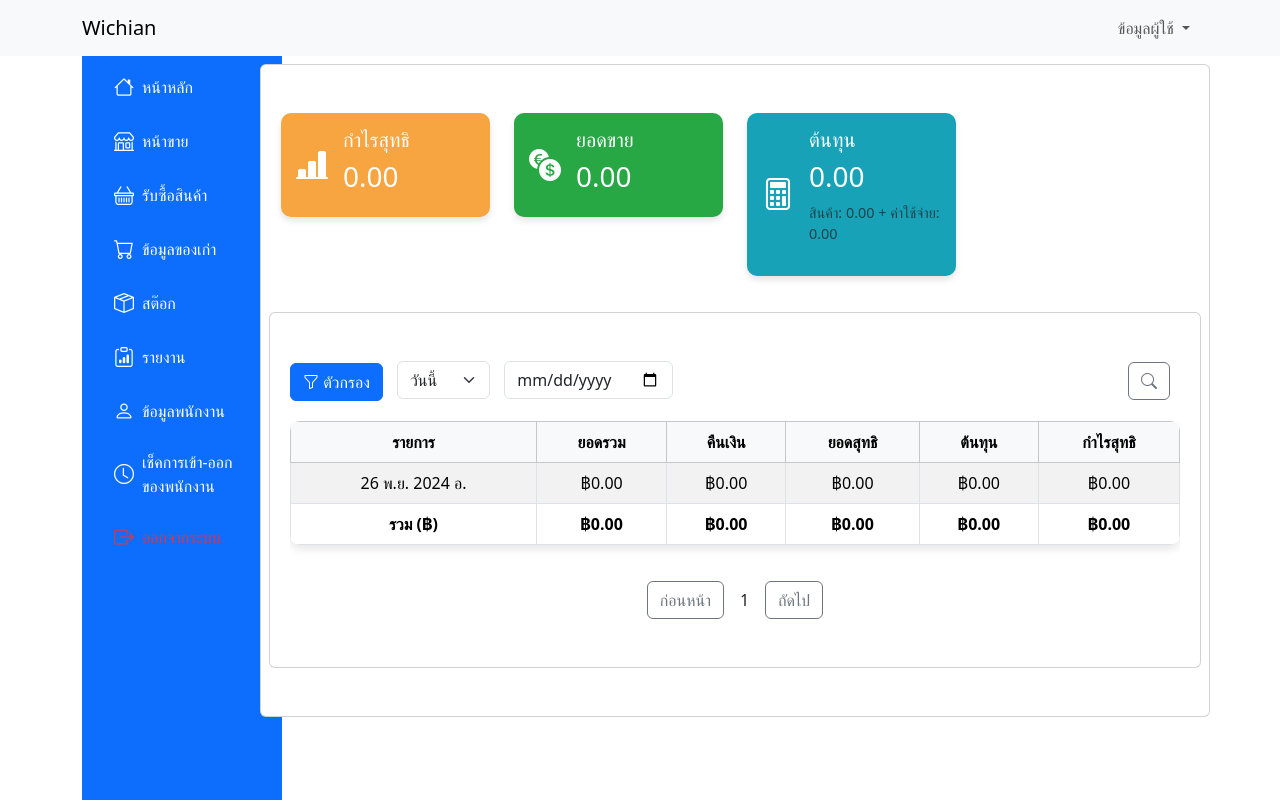
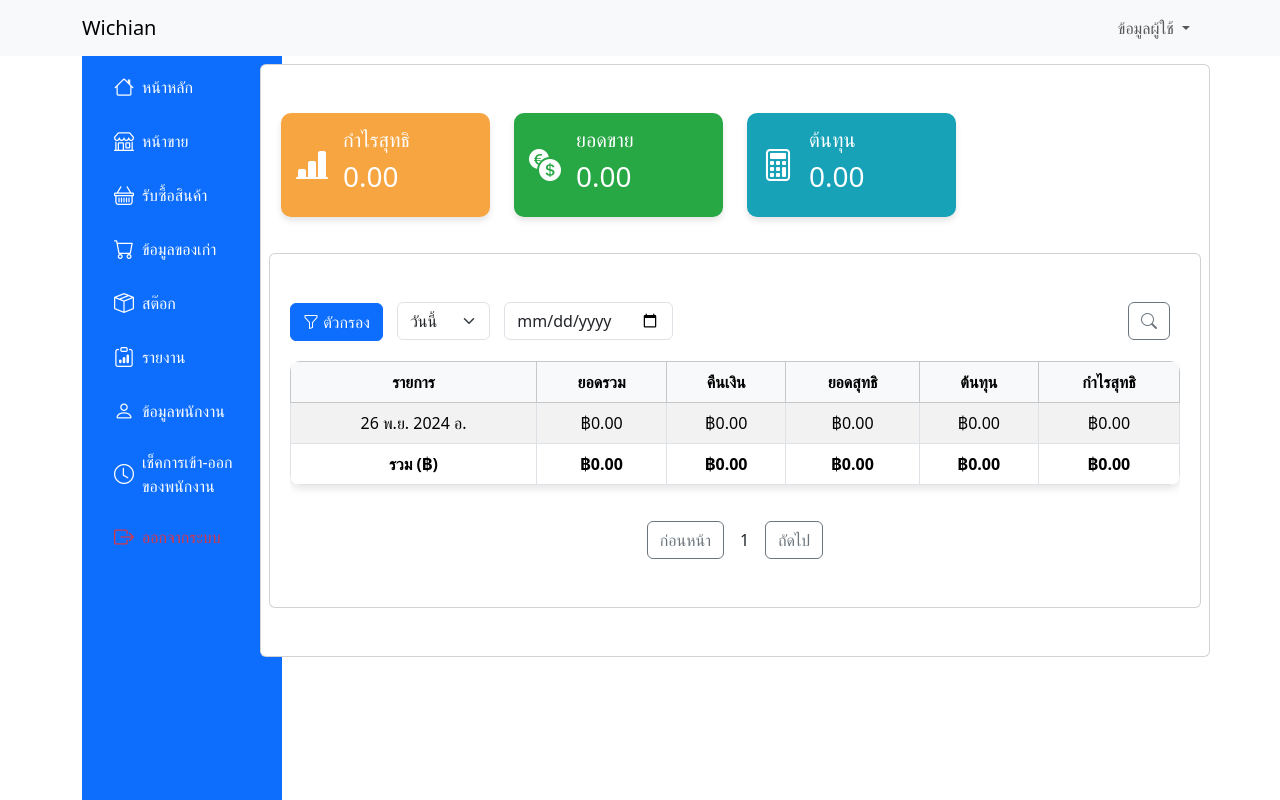
Before and after one commit to leenkun27/projectgreen, a PHP site: page /Admin/report_admin.php in a window 1280 px wide. Run offline with PHP 8.4, Linux system fonts and the light colour scheme; some libraries are stand-ins or nearby versions.

Commit message:
แก้ไขหน้าreport

```diff
--- a/Admin/report_admin.php
+++ b/Admin/report_admin.php
@@ -126,7 +126,7 @@
                                 <div>
                                     <h5>ต้นทุน</h5>
                                     <h3>0.00</h3>
-                                    <p class="text-muted">สินค้า: 0.00 + ค่าใช้จ่าย: 0.00</p>
+                                    <!-- <p class="text-muted">สินค้า: 0.00 + ค่าใช้จ่าย: 0.00</p> -->
                                 </div>
                             </div>
                         </div>
```
